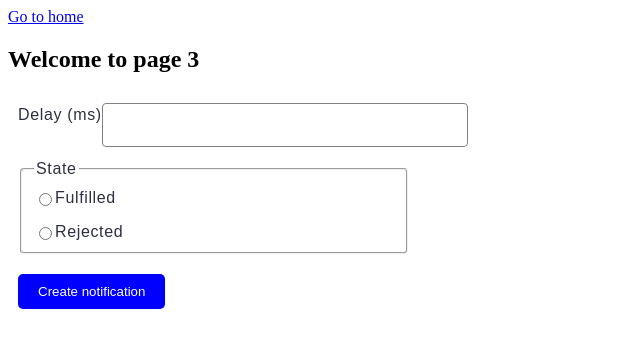
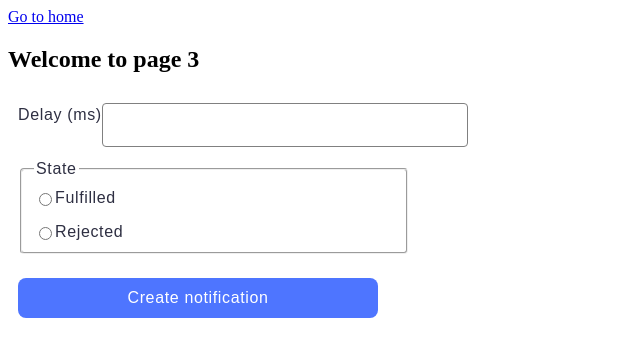
Before and after one commit to AlyonaBasko/goit-js-hw-10, a website built with Vite: page src/2-snackbar.html in a window 1280 px wide. Shown: the whole page, without its empty margins (0-640 px from the left). Built offline with nearby package versions, Linux system fonts and the light colour scheme.

Commit message:
Update 2-snackbar.css

```diff
--- a/src/css/2-snackbar.css
+++ b/src/css/2-snackbar.css
@@ -15,6 +15,7 @@ label {
     color: #2e2f42;
   }
 
+
   input[type="number"] {
     border: 1px solid #808080;
     border-radius: 4px;
@@ -31,6 +32,10 @@ fieldset {
     stroke: #808080;
   }
 
+  fieldset:hover {
+    stroke: #000;
+  }
+
   fieldset legend {
     font-family: "Montserrat", sans-serif;
 font-weight: 400;
@@ -41,21 +46,28 @@ color: #2e2f42;
 
   }
 
-  input[type="radio"] {
+  fieldset label [type="radio"] {
     display: flex;
+    flex-direction: row;
   }
 
   button[type="submit"] {
-    padding: 10px 20px;
-    background-color: blue;
-    color: #fff;
-    border: none;
-    border-radius: 5px;
-    cursor: pointer;
-    transition: background-color 0.3s;
+    border-radius: 8px;
+    padding: 8px 16px;
+    width: 360px;
+    height: 40px;
+    background-color: #4e75ff;
+    font-family: "Montserrat", sans-serif;
+font-weight: 500;
+font-size: 16px;
+line-height: 1.5;
+letter-spacing: 0.04em;
+color: #fff;
+border: none;
+cursor: pointer;
+text-align: center;
+margin-top: 24px;
   }
-
-
-  fieldset {
-    margin-bottom: 20px;
+  button[type="submit"]:hover {
+    background-color: #6c8cff;
   }
```
